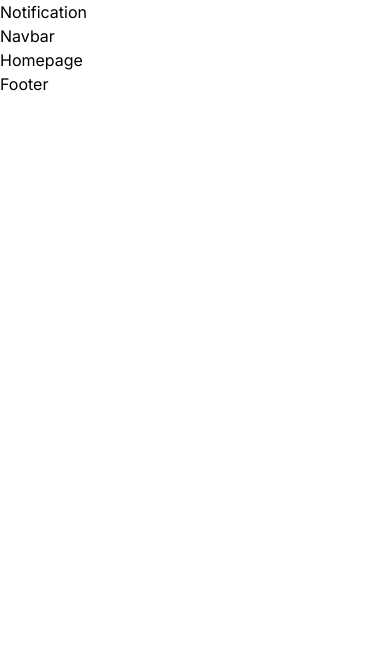
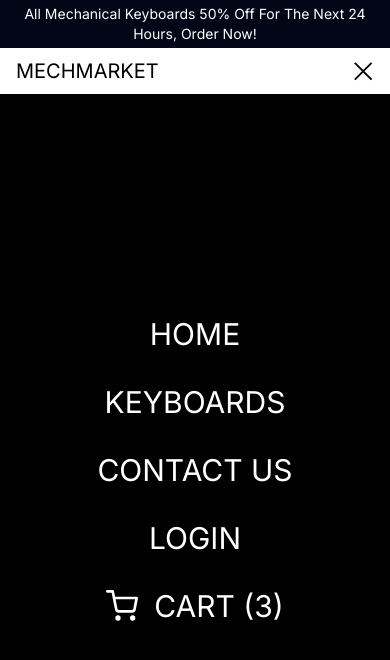
Before and after one commit to anmolp476/mechanicalkeyboardstore, a Next.js app: page / in a window 390 px wide. Shown: the top 660 px of the page. Built offline with nearby package versions, Linux system fonts and the light colour scheme.

Commit message:
I finished the navbar, which includes a working menu button with menu that is mobile responsive, also added some touches to the notification bar at the very top

```diff
--- a/src/components/Navbar.tsx
+++ b/src/components/Navbar.tsx
@@ -1,9 +1,38 @@
 import React from 'react'
+import Menu from './Menu'
+import Link from 'next/link'
+import CartIcon from "./CartIcon"
 
 const Navbar = () => {
+
+  const user = false
+
   return (
-    <div>Navbar</div>
-  )
+    <div className="h-12 text-black uppercase flex justify-between items-center p-4 border-b-2 border-b-black">
+      <div className="hidden md:flex gap-4">
+        <Link href="/">Home</Link>
+        <Link href="/menu">Keyboards</Link>
+        <Link href="/">Contact</Link>
+      </div>
+
+      {/* { This is for the logo } */}
+
+      <div className="text-xl">
+        <Link href="/">MechMarket</Link>
+      </div>
+
+      {/* { This is for the mobile-version of the menu } */}
+      <div className="md:hidden">
+        <Menu></Menu>
+      </div>
+
+
+      <div className="hidden md:flex gap-4 items-center">
+        {!user ? (<Link href="/login">Login</Link>) : (<Link href="/orders">Orders</Link>)}
+        <CartIcon></CartIcon>
+      </div>
+    </div>
+  );
 }
 
 export default Navbar
--- a/src/components/Notification.tsx
+++ b/src/components/Notification.tsx
@@ -2,7 +2,9 @@ import React from 'react'
 
 const Notification = () => {
   return (
-    <div>Notification</div>
+    <div className="cursor-pointer h-12 bg-slate-950 text-white text-center text-sm px-4 flex justify-center items-center md:text-base">
+      All Mechanical Keyboards 50% Off For The Next 24 Hours, Order Now!
+    </div>
   )
 }
 
```
